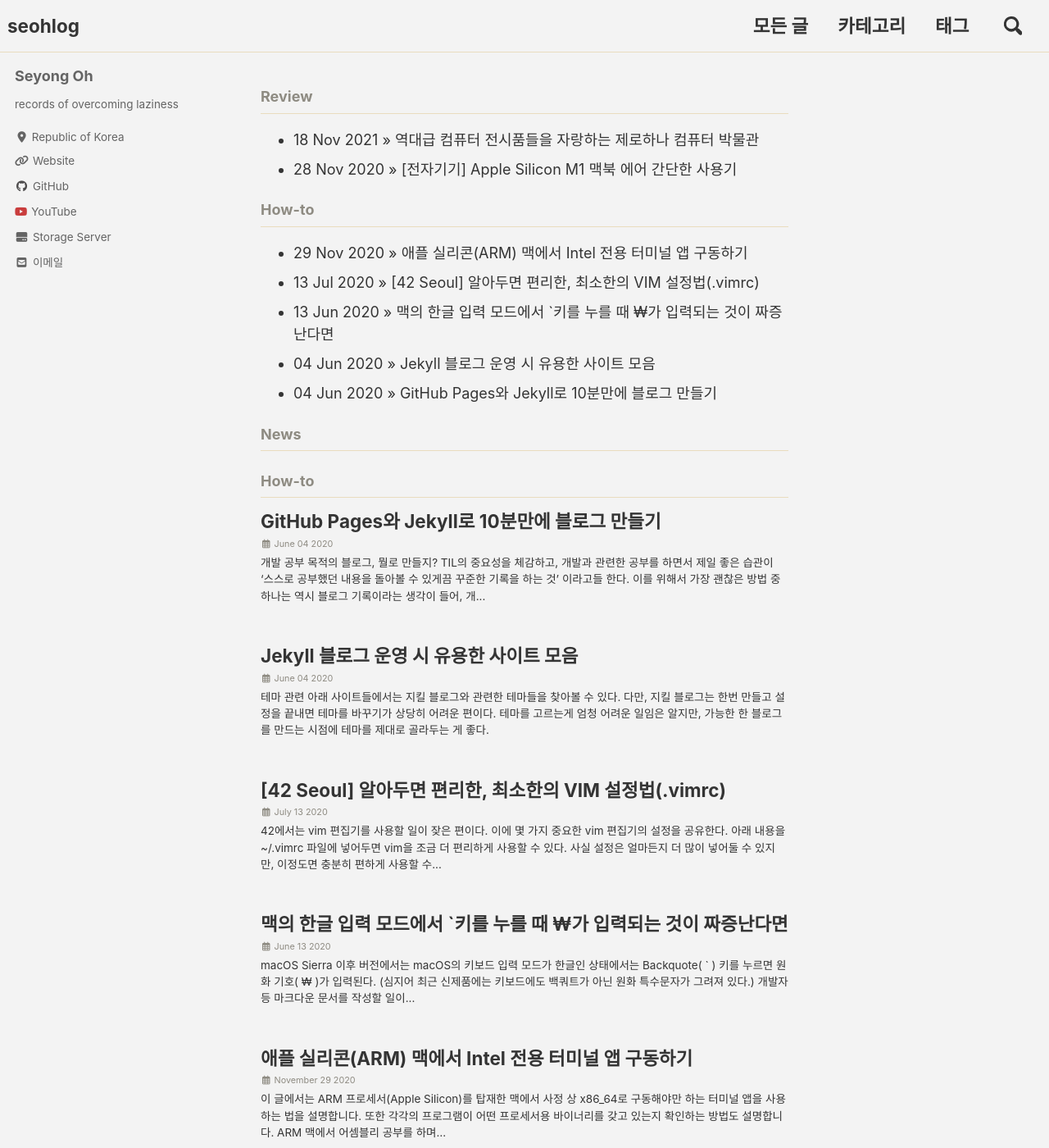
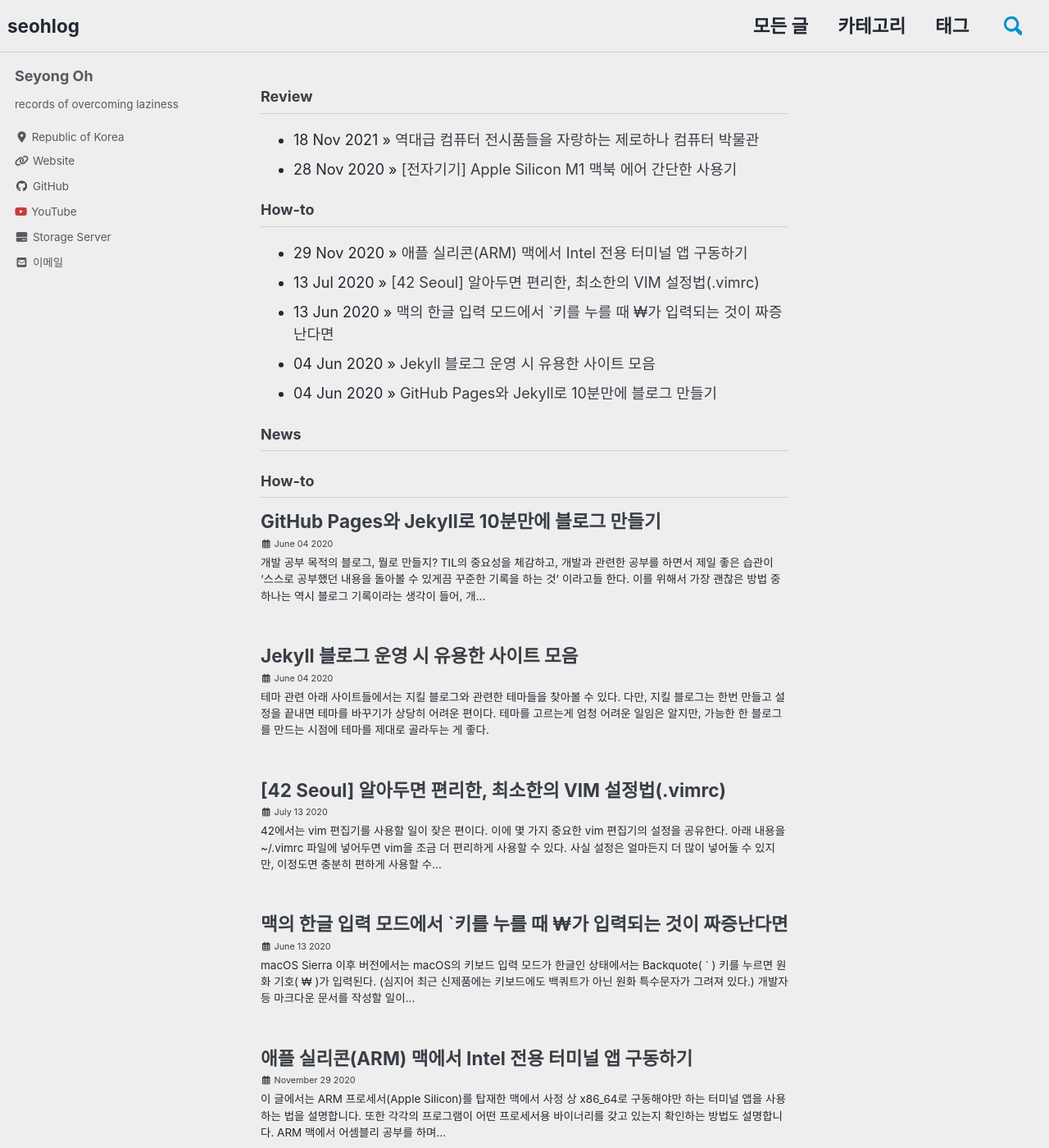
Before and after one commit to ohseyong/ohseyong.github.io, a Jekyll site: the page built from index.html, in a window 1280 px wide and 1400 px high. Shown: the whole window at 82% size. Built offline with Jekyll 4.4.1, drawn with Linux system fonts in a browser that asks for light colours; cached includes are drawn as plain includes; nearby versions of some CDN libraries; the list of posts is cut into pages by our own code.

Commit message:
Update _config.yml

```diff
--- a/_config.yml
+++ b/_config.yml
@@ -13,7 +13,7 @@
 remote_theme : mmistakes/minimal-mistakes
 # theme                  : "minimal-mistakes-jekyll"
 # remote_theme           : "mmistakes/minimal-mistakes"
-minimal_mistakes_skin    : "dirt" # "default" # "air", "aqua", "contrast", "dark", "dirt", "neon", "mint", "plum", "sunrise"
+minimal_mistakes_skin    : "air" # "default" # "air", "aqua", "contrast", "dark", "dirt", "neon", "mint", "plum", "sunrise"
 
 # 참고하자. https://honbabzone.com/jekyll/start-gitHubBlog/
 
```
